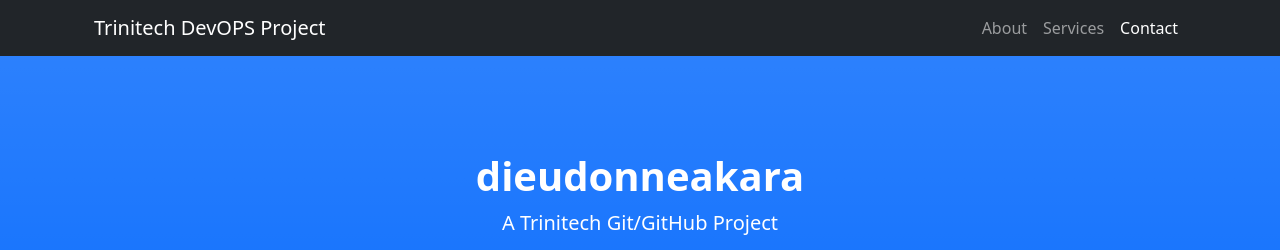
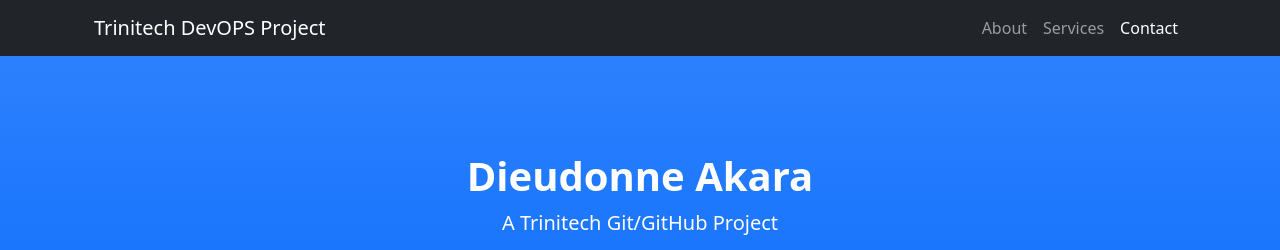
Before and after one commit to dieudonnenjom/website1, a plain HTML site: page index.html in a window 1280 px wide. Shown: the top 250 px of the page. Drawn offline with nearby package versions, Linux system fonts and the light colour scheme.

Commit message:
html name change

```diff
--- a/index.html
+++ b/index.html
@@ -30,7 +30,7 @@
         <!-- Header-->
         <header class="bg-primary bg-gradient text-white">
             <div class="container px-4 text-center">
-                <h1 class="fw-bolder">dieudonneakara</h1>
+                <h1 class="fw-bolder">Dieudonne Akara</h1>
                 <p class="lead">A Trinitech Git/GitHub Project</p>
                 <a class="btn btn-lg btn-light" href="#about">Start scrolling!</a>
             </div>
```
